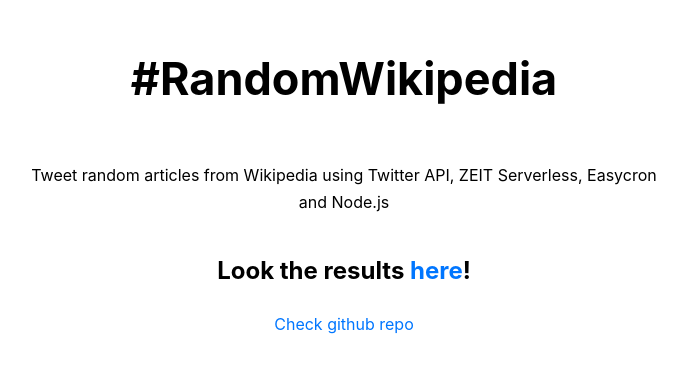
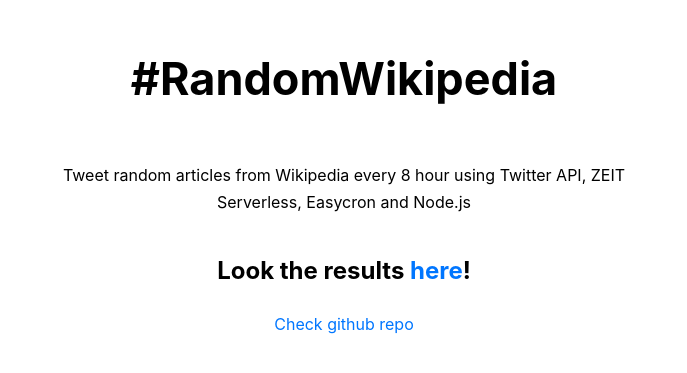
Before and after one commit to franciscogo/randomwikipedia, a website: page index.html in a window 1280 px wide. Shown: the part 205-578 px from the top of the page, without its empty margins (296-983 px from the left). Drawn offline with Linux system fonts and the light colour scheme.

Commit message:
Added little important thing...

```diff
--- a/index.html
+++ b/index.html
@@ -7,7 +7,7 @@
   <body>
     <h1>#RandomWikipedia</h1>
     <p>
-      Tweet random articles from Wikipedia using Twitter API, ZEIT Serverless, Easycron and Node.js
+      Tweet random articles from Wikipedia every 8 hour using Twitter API, ZEIT Serverless, Easycron and Node.js
     </p>
     <h2>
       Look the results
```
Also changed, not shown: README.md.
